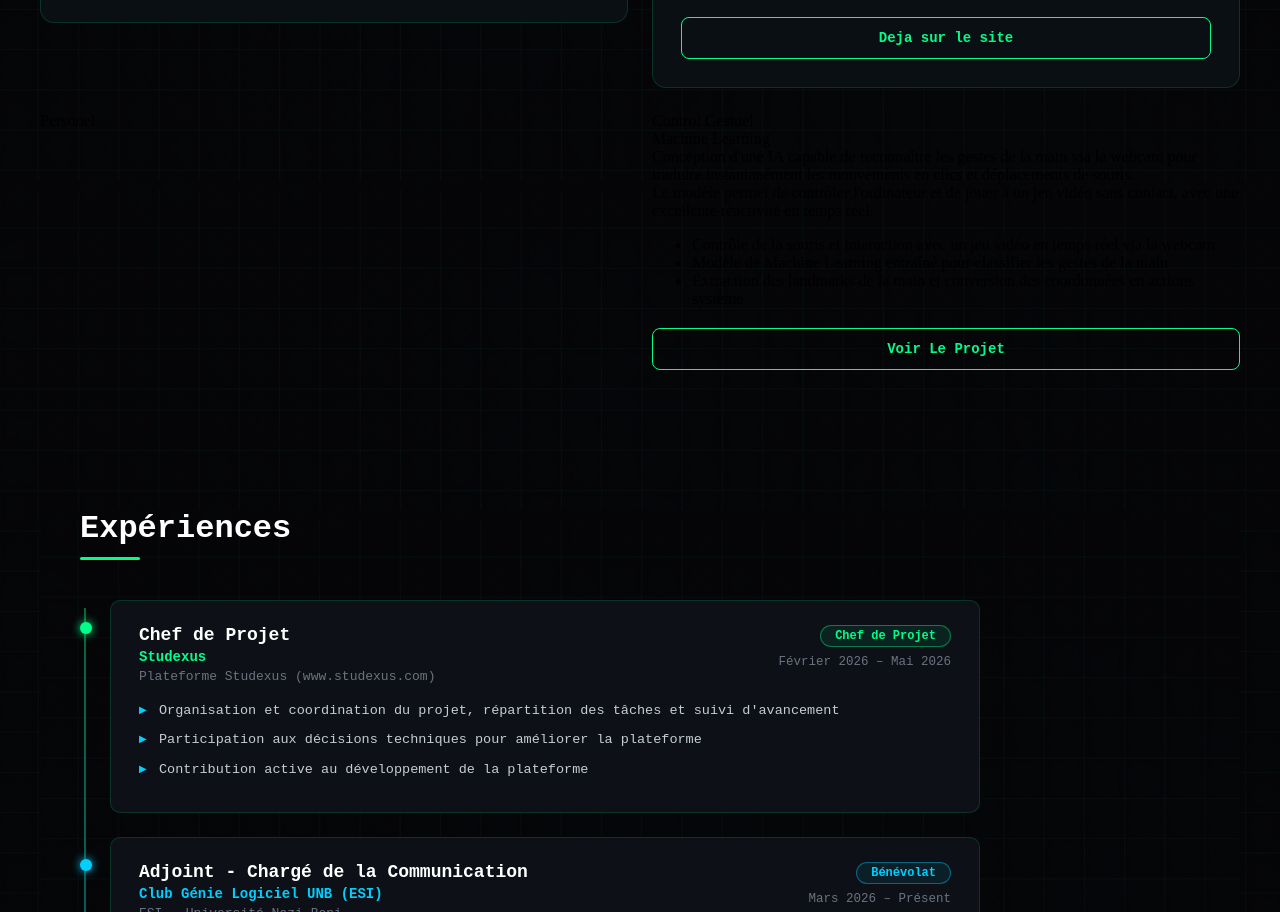
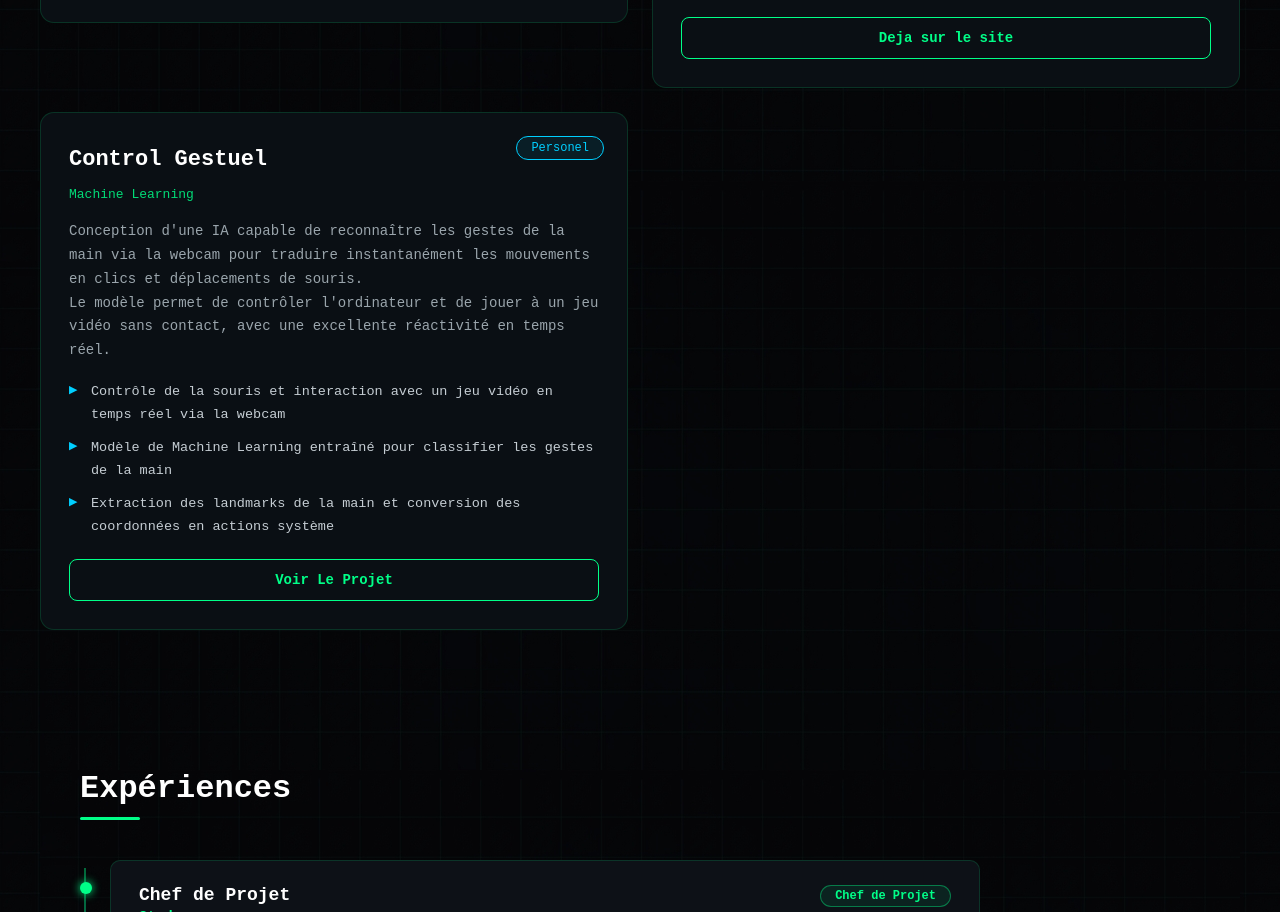
Before and after one commit to Ch3icklandry/portofolio_Landry, a plain HTML site: page index.html in a window 1280 px wide. Shown: the part 4024-4936 px from the top of the page. Drawn offline with Linux system fonts and the light colour scheme; a web font is replaced by a local one.

Commit message:
Update index.css

```diff
--- a/index.css
+++ b/index.css
@@ -758,7 +758,7 @@ partie gauche
 }
 
 /* ================= CARTES ================= */
-.projet_1, .projet_2, .projet_3, .projet_4 {
+.projet_1, .projet_2, .projet_3, .projet_4 , .projet_5 {
   position: relative;
   background: #0a0f14;
   border: 1px solid rgba(0, 255, 136, 0.15);
@@ -777,12 +777,14 @@ partie gauche
 .projet_2 { grid-column: 2; grid-row: 1; }
 .projet_3 { grid-column: 1; grid-row: 2; }
 .projet_4 { grid-column: 2; grid-row: 2; }
+.projet_5 { grid-column: 1; grid-row: 3; }
 
 /* Effet de lumière au survol */
 .projet_1:hover,
 .projet_2:hover,
 .projet_3:hover,
-.projet_4:hover {
+.projet_4:hover,
+.projet_5:hover{
   border-color: rgba(0, 255, 136, 0.6);
   box-shadow:
     0 0 15px rgba(0, 255, 136, 0.35),
@@ -792,7 +794,7 @@ partie gauche
 }
 
 /* ================= BADGES ================= */
-.type_projet_1, .type_projet_2, .type_projet_3, .type_projet_4 {
+.type_projet_1, .type_projet_2, .type_projet_3, .type_projet_4, .type_projet_5 {
   justify-self: end;
   align-self: start;
   margin: 24px 24px 0 0;
@@ -810,16 +812,17 @@ partie gauche
 .type_projet_2 { grid-column: 2; grid-row: 1; }
 .type_projet_3 { grid-column: 1; grid-row: 2; }
 .type_projet_4 { grid-column: 2; grid-row: 2; }
+.type_projet_5 { grid-column: 1; grid-row: 3; }
 
 /* ================= TITRES / SOUS-TITRES ================= */
-.titre_projet1, .titre_projet2, .titre_projet3, .titre_projet4 {
+.titre_projet1, .titre_projet2, .titre_projet3, .titre_projet4 , .titre_projet5 {
   color: #fff;
   font-size: 22px;
   font-weight: 700;
   margin-bottom: 6px;
 }
 
-.sous_titre_projet1, .sous_titre_projet2, .sous_titre_projet3, .sous_titre_projet4 {
+.sous_titre_projet1, .sous_titre_projet2, .sous_titre_projet3, .sous_titre_projet4, .sous_titre_projet5 {
   color: #00ff88;
   font-size: 13px;
   margin-bottom: 14px;
@@ -827,13 +830,13 @@ partie gauche
 }
 
 /* ================= LISTES ================= */
-.projet_1 ul, .projet_2 ul, .projet_3 ul, .projet_4 ul {
+.projet_1 ul, .projet_2 ul, .projet_3 ul, .projet_4 ul, .projet_5 ul  {
   list-style: none;
   padding: 0;
   margin: 18px 0;
 }
 
-.projet_1 ul li, .projet_2 ul li, .projet_3 ul li, .projet_4 ul li {
+.projet_1 ul li, .projet_2 ul li, .projet_3 ul li, .projet_4 ul li, .projet_5 ul li {
   position: relative;
   padding-left: 22px;
   margin-bottom: 10px;
@@ -844,7 +847,8 @@ partie gauche
 .projet_1 ul li::before,
 .projet_2 ul li::before,
 .projet_3 ul li::before,
-.projet_4 ul li::before {
+.projet_4 ul li::before,
+.projet_5 ul li::before {
   content: "▶";
   position: absolute;
   left: 0;
@@ -853,7 +857,7 @@ partie gauche
 }
 
 /* ================= BOUTONS ================= */
-.btn_projet1, .btn_projet3, .btn_projet4 {
+.btn_projet1, .btn_projet3, .btn_projet4, .btn_projet5 {
   display: block;
   width: 100%;
   margin-top: 20px;
@@ -869,7 +873,7 @@ partie gauche
   transition: all 0.3s ease;
 }
 
-.btn_projet1:hover, .btn_projet4:hover {
+.btn_projet1:hover, .btn_projet4:hover, .btn_projet5:hover {
   background: #00ff88;
   color: #0a0f14;
   box-shadow: 0 0 15px rgba(0, 255, 136, 0.4);
```
